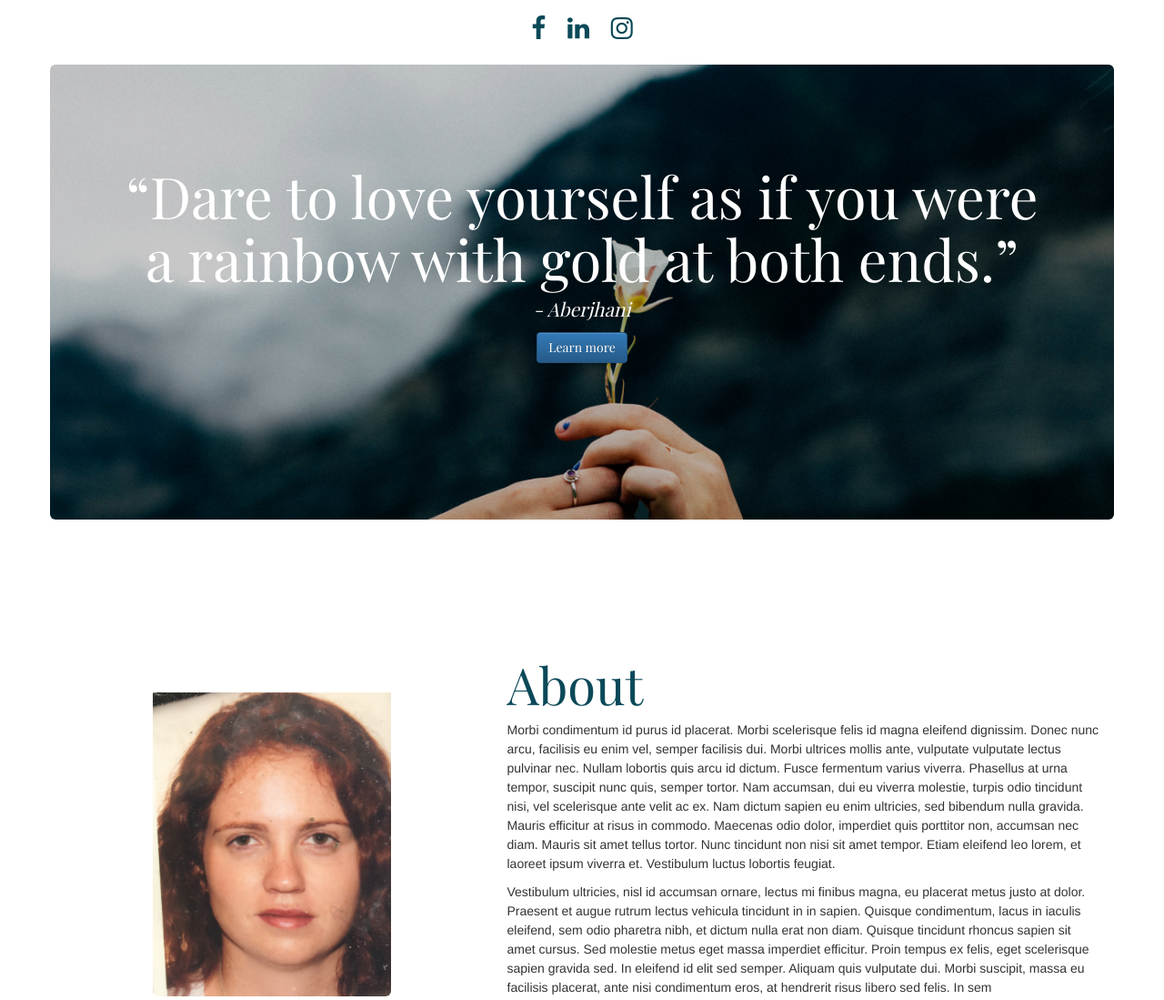
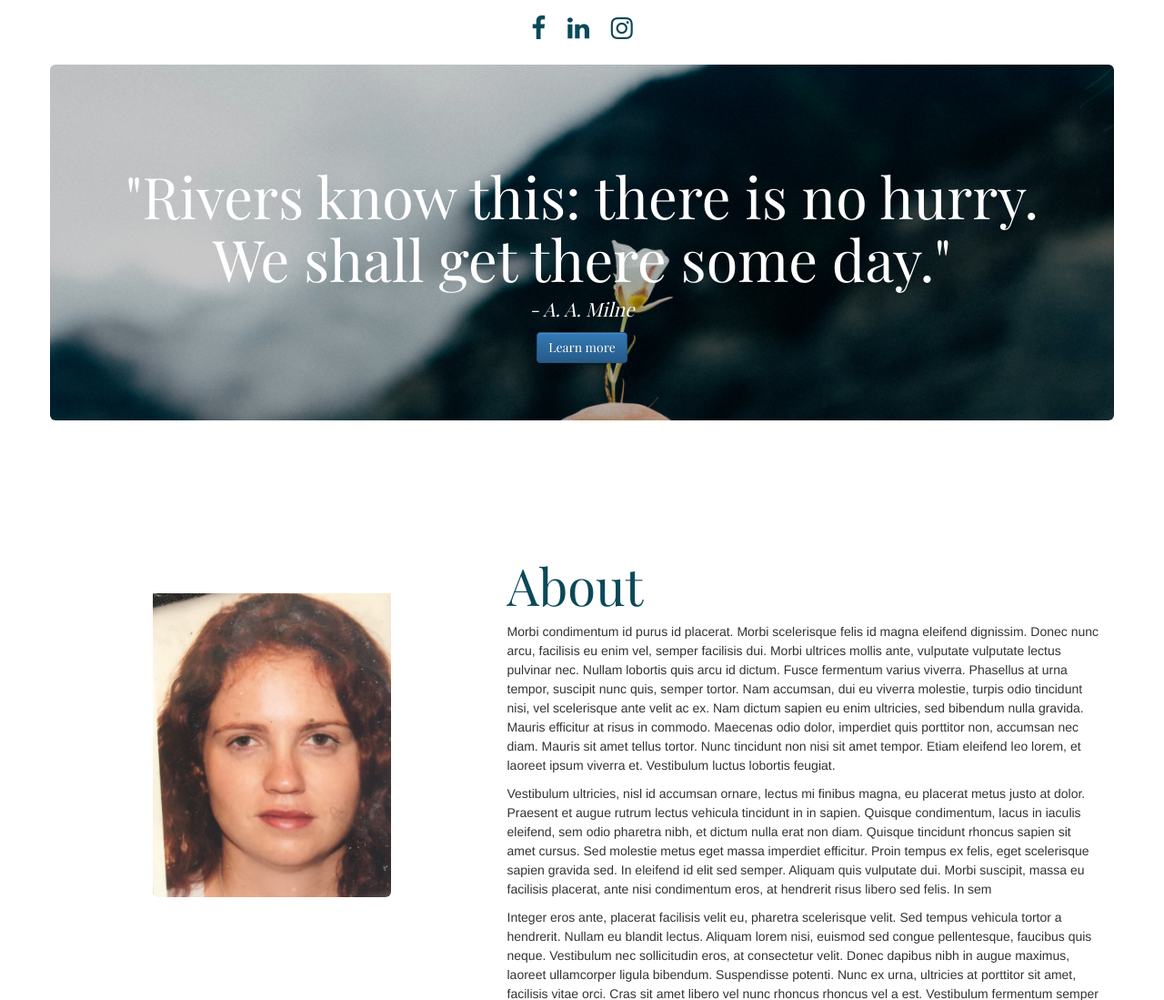
Before and after one commit to bobb3666/GOOD_CODE-staticsite, a Django app: template pages/templates/index.html in a window 1280 px wide. Shown: the part 224-1323 px from the top of the page at 91% size. Run offline with Django 3.2, Linux system fonts and the light colour scheme; the template is opened without the code that fills it, so the values that code supplies are empty; some libraries are stand-ins or nearby versions.

Commit message:
Fixed more css around footer and jumbotron

```diff
--- a/pages/static/css/main.css
+++ b/pages/static/css/main.css
@@ -60,7 +60,7 @@ body {
 	background-repeat: no-repeat;
 	color: white;
 	width: 100%;
-	height: 500px;
+	height: 100%;
 	pading-bottom: 50px;
 	padding-top: 50px;
 	font-family: 'Playfair Display', serif;
@@ -88,21 +88,26 @@ footer {
 	padding-top: 50px;
 	padding-bottom: 30px;
 	text-align: left;
-	color: #303030;
+	color: #222222;
 	width: 100%;
 }
 
 footer a {
-	color: #303030;
+	color: #222222;
 }
 footer a:hover {
 	color: black;
 }
 
+footer ul {
+	list-style: none;
+	padding-left: 0;
+}
+
 #footertoprow h3 {
 	text-align: center;
 	padding-bottom: 30px;
-	color: #303030;
+	color: #222222;
 }
 #footerbottomrow {
 	display: inline;
--- a/pages/templates/footer.html
+++ b/pages/templates/footer.html
@@ -16,17 +16,17 @@
 			</nav>
 		</p>
 		</div>
-		<div class="col-md-offset-1 col-md-4 pull-right">
-			<p>
-			<address>
+		<div class="col-md-offset-1 col-md-4">
+
+
 				<strong>Anna Fasolo</strong><br>
 				123 Local Street<br>
 				St Kilda<br>
 				VIC, 3005<br>
 				<abbr title="Phone">P: </abbr><a href="telto:1233449494">(123) 345 345</a><br>
 				<abbr title="Email">E: </abbr> <a href="mailto:email@email.com">email@email.com</a>
-			</address>
-		</p>
+
+
 		</div>
 	</div>
 	<div class="row center-me">
--- a/pages/templates/header.html
+++ b/pages/templates/header.html
@@ -19,10 +19,8 @@
 
 	<div class="row">
 		<div class="jumbotron">
-			<h1>“Dare to love yourself
-as if you were a rainbow
-with gold at both ends.” </h1>
-			<p><i>- Aberjhani</i></p>
+			<h1>"Rivers know this: there is no hurry. We shall get there some day."</h1>
+			<p><i>- A. A. Milne</i></p>
 			<p>
 			<a href="#about">
 			<button class="btn btn-primary">Learn more</button>
```
